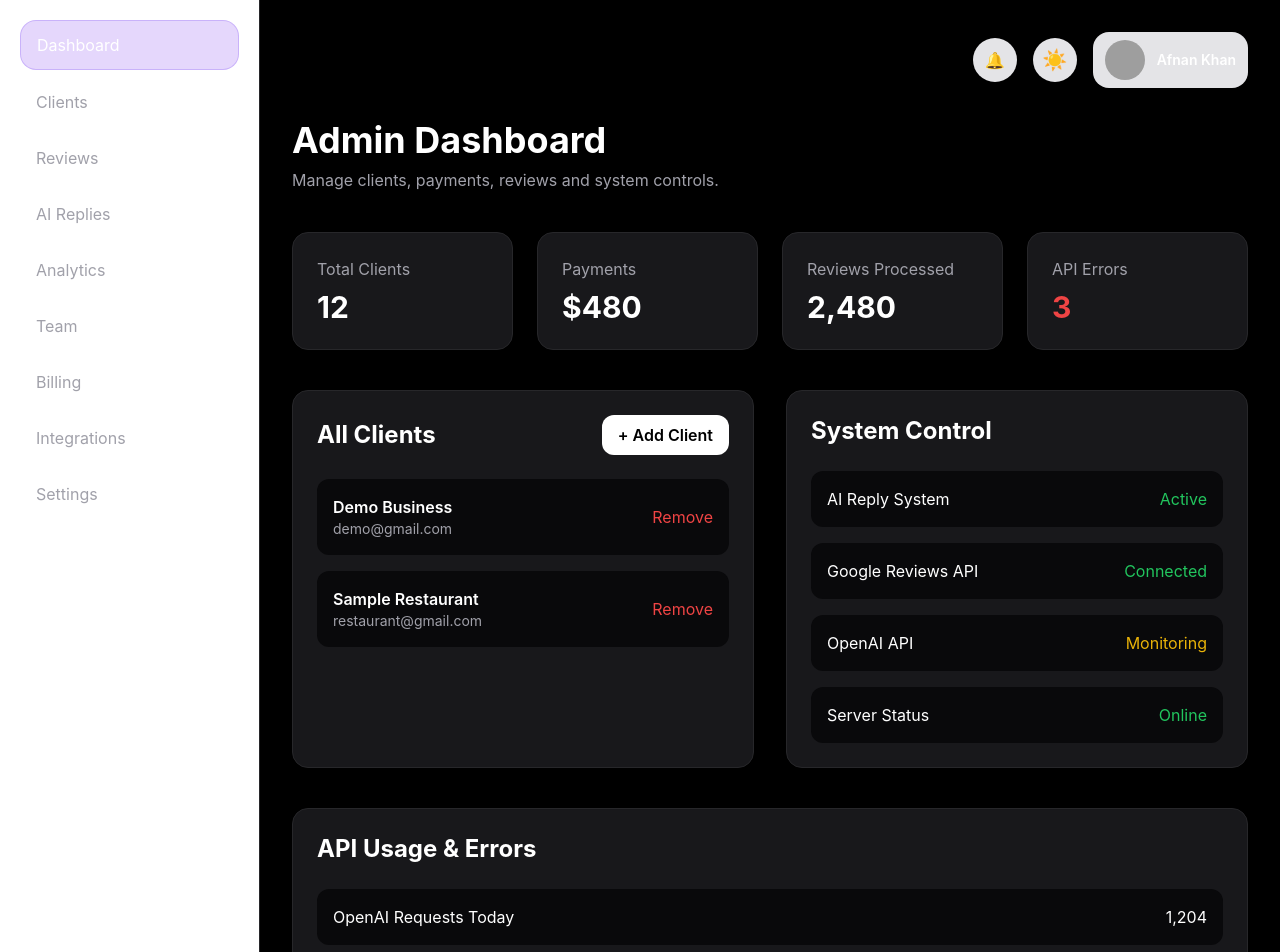
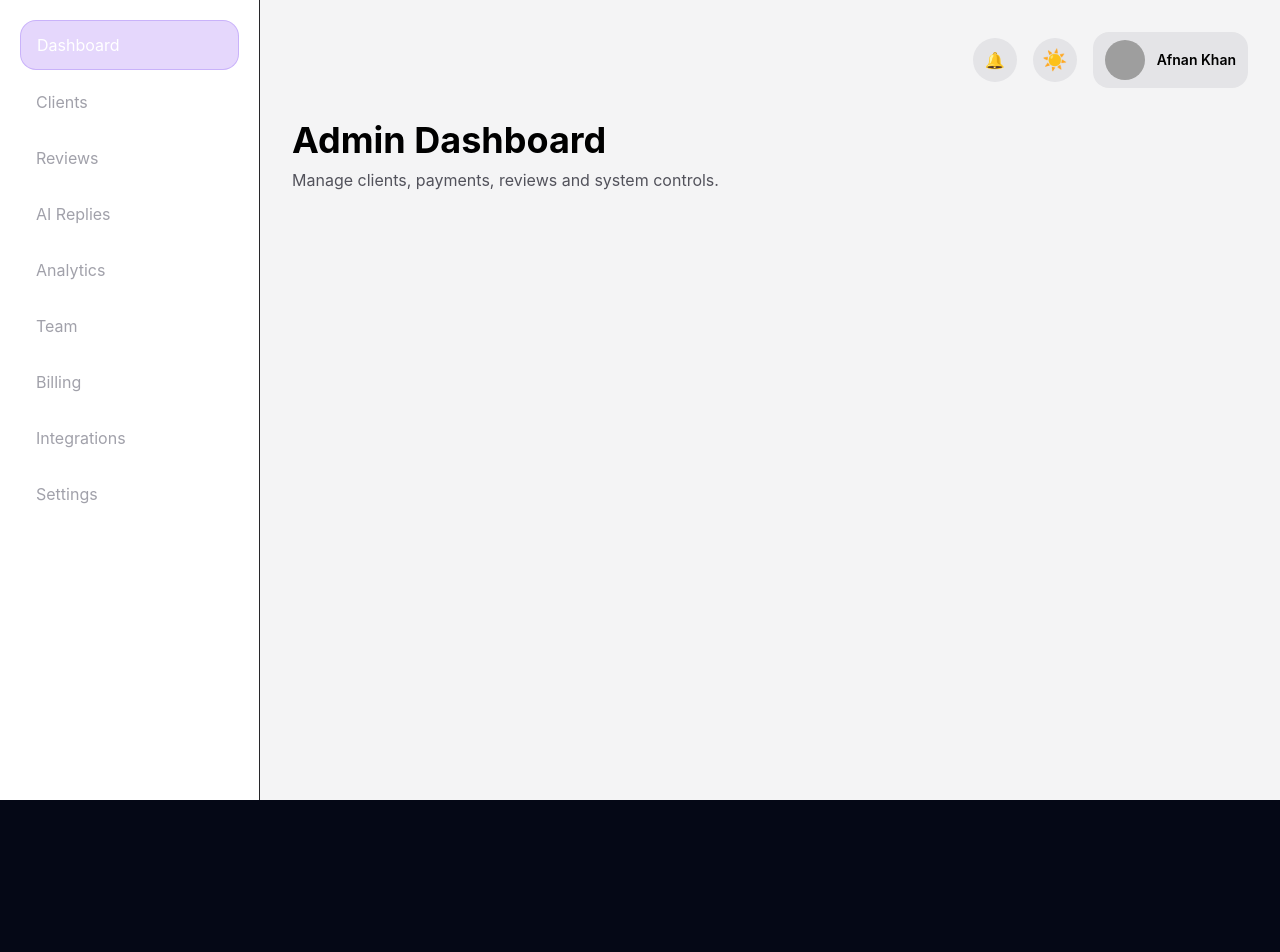
Before and after one commit to afnankhan123456/reviewreply-ai, a Next.js app: page /admin in a window 1280 px wide. Shown: the top 952 px of the page. After the commit the page ends 800 px from the top, so only its background shows below. Built offline with nearby package versions, Linux system fonts and the light colour scheme; grey boxes are pictures that could not be loaded.

Commit message:
Update page.tsx

```diff
--- a/app/admin/page.tsx
+++ b/app/admin/page.tsx
@@ -3,7 +3,7 @@ import Navbar from "../../components/Navbar";
 
 export default function AdminPage() {
   return (
-    <div className="flex bg-black min-h-screen text-white">
+    <div className="flex min-h-screen bg-zinc-100 dark:bg-black text-black dark:text-white transition-all">
       <Sidebar />
 
       <div className="flex-1 p-8">
@@ -14,120 +14,9 @@ export default function AdminPage() {
             Admin Dashboard
           </h1>
 
-          <p className="text-zinc-400">
+          <p className="text-zinc-600 dark:text-zinc-400">
             Manage clients, payments, reviews and system controls.
           </p>
-        </div>
-
-        <div className="grid grid-cols-1 md:grid-cols-4 gap-6 mb-10">
-          <div className="bg-zinc-900 p-6 rounded-2xl border border-zinc-800">
-            <h2 className="text-zinc-400 mb-2">Total Clients</h2>
-            <p className="text-3xl font-bold">12</p>
-          </div>
-
-          <div className="bg-zinc-900 p-6 rounded-2xl border border-zinc-800">
-            <h2 className="text-zinc-400 mb-2">Payments</h2>
-            <p className="text-3xl font-bold">$480</p>
-          </div>
-
-          <div className="bg-zinc-900 p-6 rounded-2xl border border-zinc-800">
-            <h2 className="text-zinc-400 mb-2">Reviews Processed</h2>
-            <p className="text-3xl font-bold">2,480</p>
-          </div>
-
-          <div className="bg-zinc-900 p-6 rounded-2xl border border-zinc-800">
-            <h2 className="text-zinc-400 mb-2">API Errors</h2>
-            <p className="text-3xl font-bold text-red-500">3</p>
-          </div>
-        </div>
-
-        <div className="grid grid-cols-1 lg:grid-cols-2 gap-8 mb-10">
-          <div className="bg-zinc-900 border border-zinc-800 rounded-2xl p-6">
-            <div className="flex items-center justify-between mb-6">
-              <h2 className="text-2xl font-bold">
-                All Clients
-              </h2>
-
-              <button className="bg-white text-black px-4 py-2 rounded-xl font-semibold">
-                + Add Client
-              </button>
-            </div>
-
-            <div className="space-y-4">
-              <div className="flex items-center justify-between bg-zinc-950 p-4 rounded-xl">
-                <div>
-                  <h3 className="font-semibold">Demo Business</h3>
-                  <p className="text-zinc-400 text-sm">demo@gmail.com</p>
-                </div>
-
-                <button className="text-red-500">
-                  Remove
-                </button>
-              </div>
-
-              <div className="flex items-center justify-between bg-zinc-950 p-4 rounded-xl">
-                <div>
-                  <h3 className="font-semibold">Sample Restaurant</h3>
-                  <p className="text-zinc-400 text-sm">restaurant@gmail.com</p>
-                </div>
-
-                <button className="text-red-500">
-                  Remove
-                </button>
-              </div>
-            </div>
-          </div>
-
-          <div className="bg-zinc-900 border border-zinc-800 rounded-2xl p-6">
-            <h2 className="text-2xl font-bold mb-6">
-              System Control
-            </h2>
-
-            <div className="space-y-4">
-              <div className="bg-zinc-950 p-4 rounded-xl flex items-center justify-between">
-                <span>AI Reply System</span>
-                <span className="text-green-500">Active</span>
-              </div>
-
-              <div className="bg-zinc-950 p-4 rounded-xl flex items-center justify-between">
-                <span>Google Reviews API</span>
-                <span className="text-green-500">Connected</span>
-              </div>
-
-              <div className="bg-zinc-950 p-4 rounded-xl flex items-center justify-between">
-                <span>OpenAI API</span>
-                <span className="text-yellow-500">Monitoring</span>
-              </div>
-
-              <div className="bg-zinc-950 p-4 rounded-xl flex items-center justify-between">
-                <span>Server Status</span>
-                <span className="text-green-500">Online</span>
-              </div>
-            </div>
-          </div>
-        </div>
-
-        <div className="bg-zinc-900 border border-zinc-800 rounded-2xl p-6">
-          <h2 className="text-2xl font-bold mb-6">
-            API Usage & Errors
-          </h2>
-
-          <div className="space-y-4">
-            <div className="bg-zinc-950 p-4 rounded-xl flex items-center justify-between">
-              <span>OpenAI Requests Today</span>
-              <span>1,204</span>
-            </div>
-
-            <div className="bg-zinc-950 p-4 rounded-xl flex items-center justify-between">
-              <span>Failed Requests</span>
-              <span className="text-red-500">3</span>
-            </div>
-
-            <div className="bg-zinc-950 p-4 rounded-xl flex items-center justify-between">
-              <span>Average Response Time</span>
-              <span>1.2s</span>
-            </div>
-          </div>
         </div>
       </div>
     </div>
```
